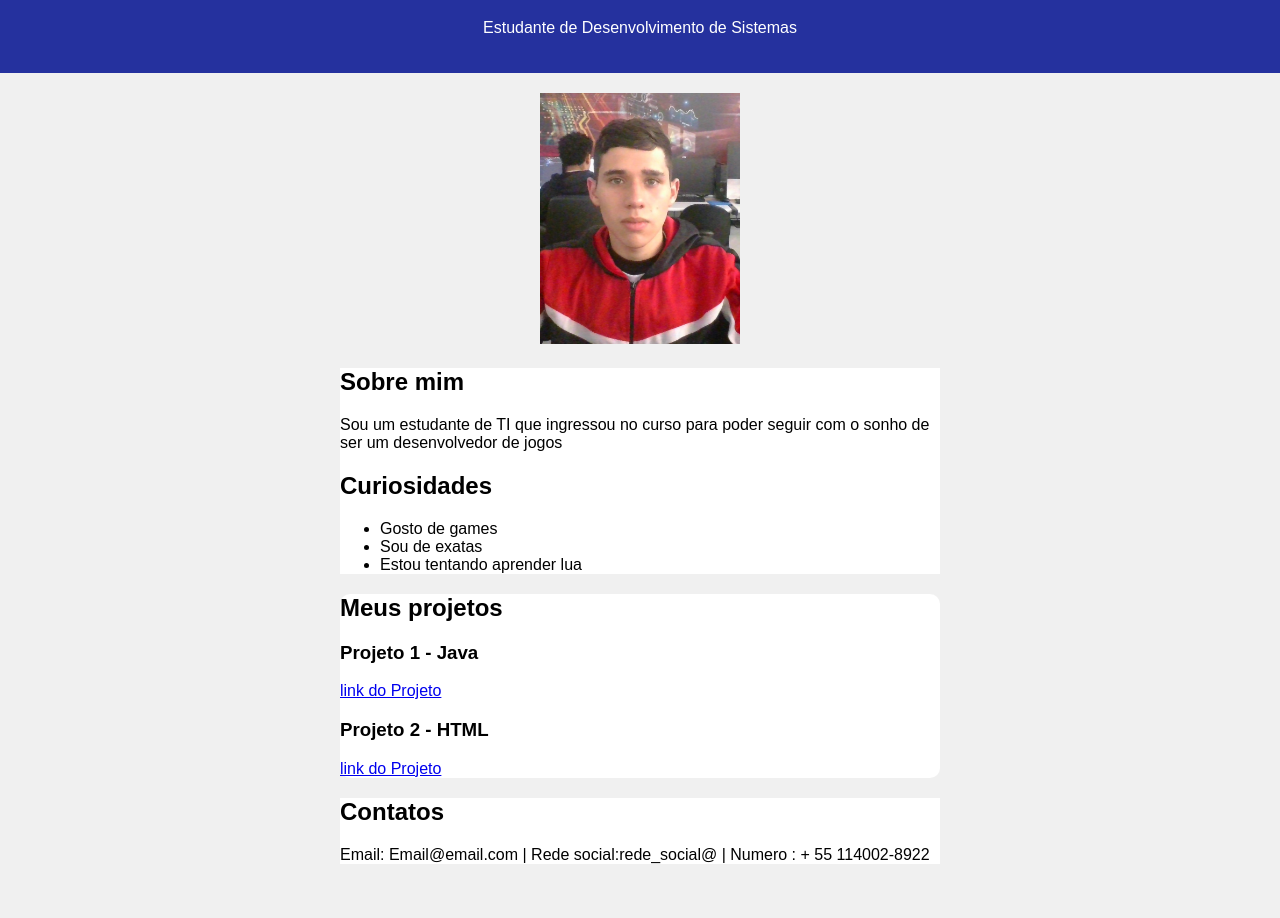
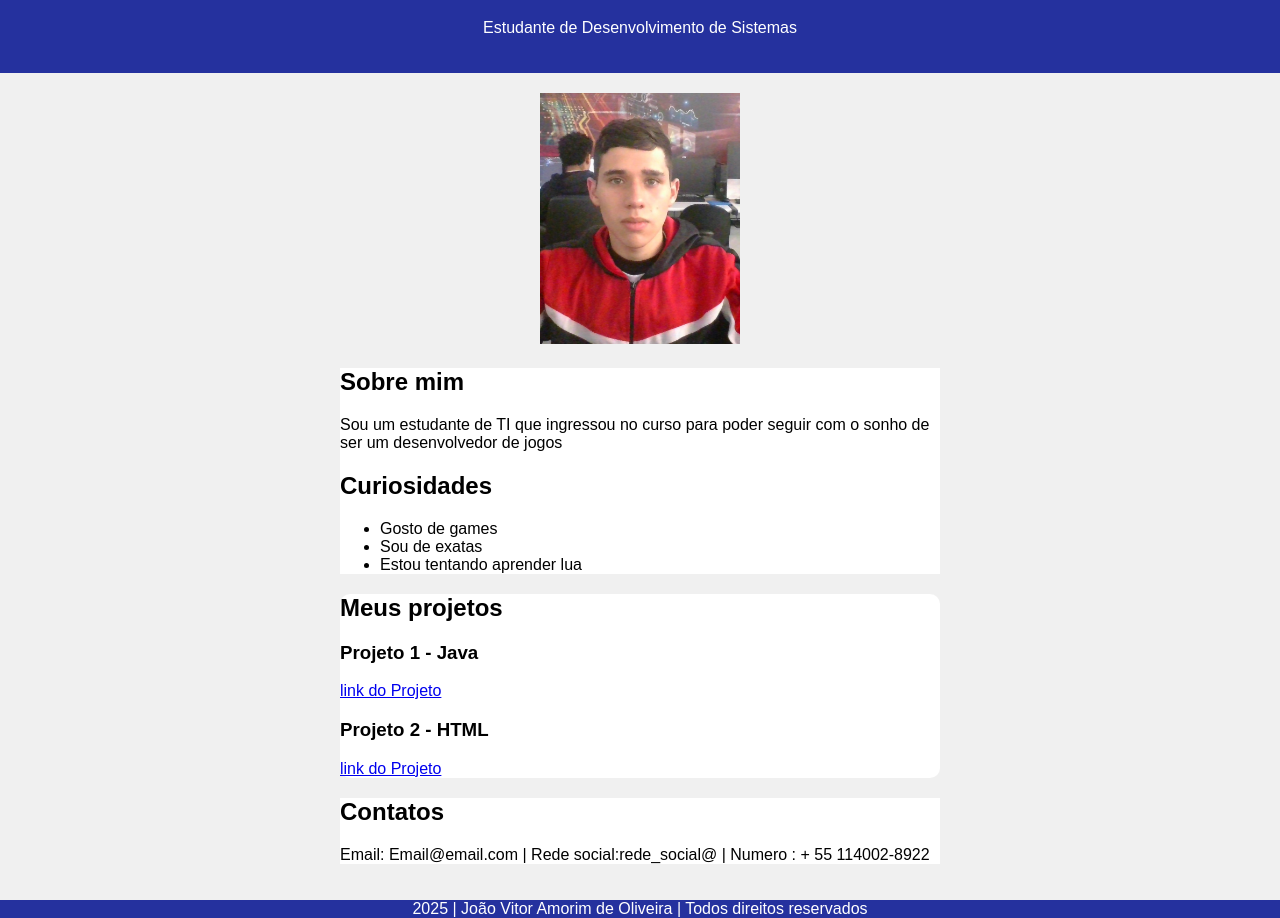
Before and after one commit to JoaoVitor-br/html, a plain HTML site: page aula5/index.html in a window 1280 px wide. Shown: the part 81-999 px from the top of the page. Drawn offline with Linux system fonts and the light colour scheme.

Commit message:
Add files via upload

```diff
--- a/aula5/index.html
+++ b/aula5/index.html
@@ -44,8 +44,11 @@
 <h2>Contatos</h2>
 <p> Email: Email@email.com | Rede social:rede_social@ | Numero : + 55 114002-8922</p>
 </article>
+
     </section>
     </main>
-
+    <footer style="background-color: #25319E;bottom: 0;width: 100%;text-align:  center;color:#fff;">
+2025 | João Vitor Amorim de Oliveira | Todos direitos reservados
+</footer>
 </body>
 </html>
```
